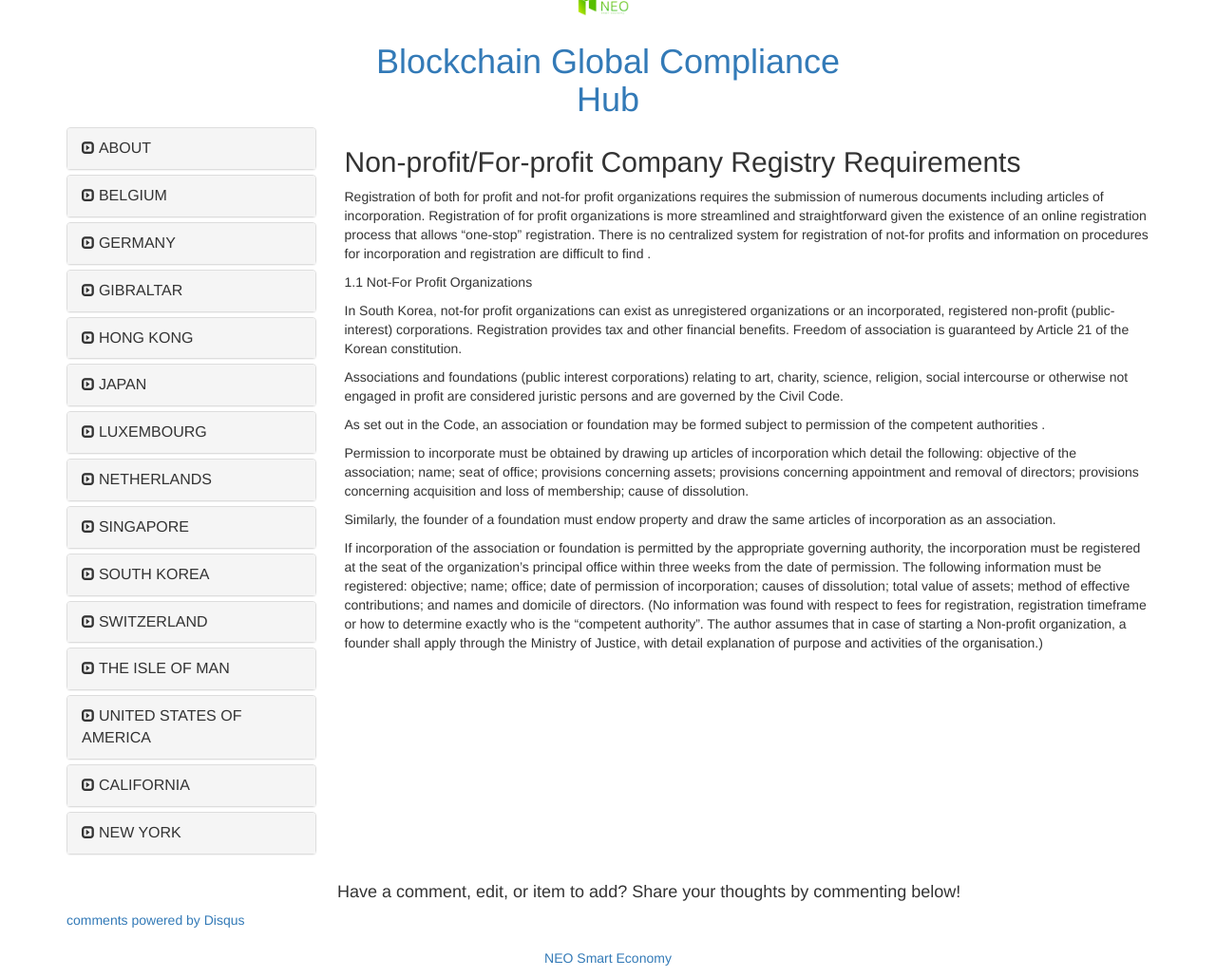
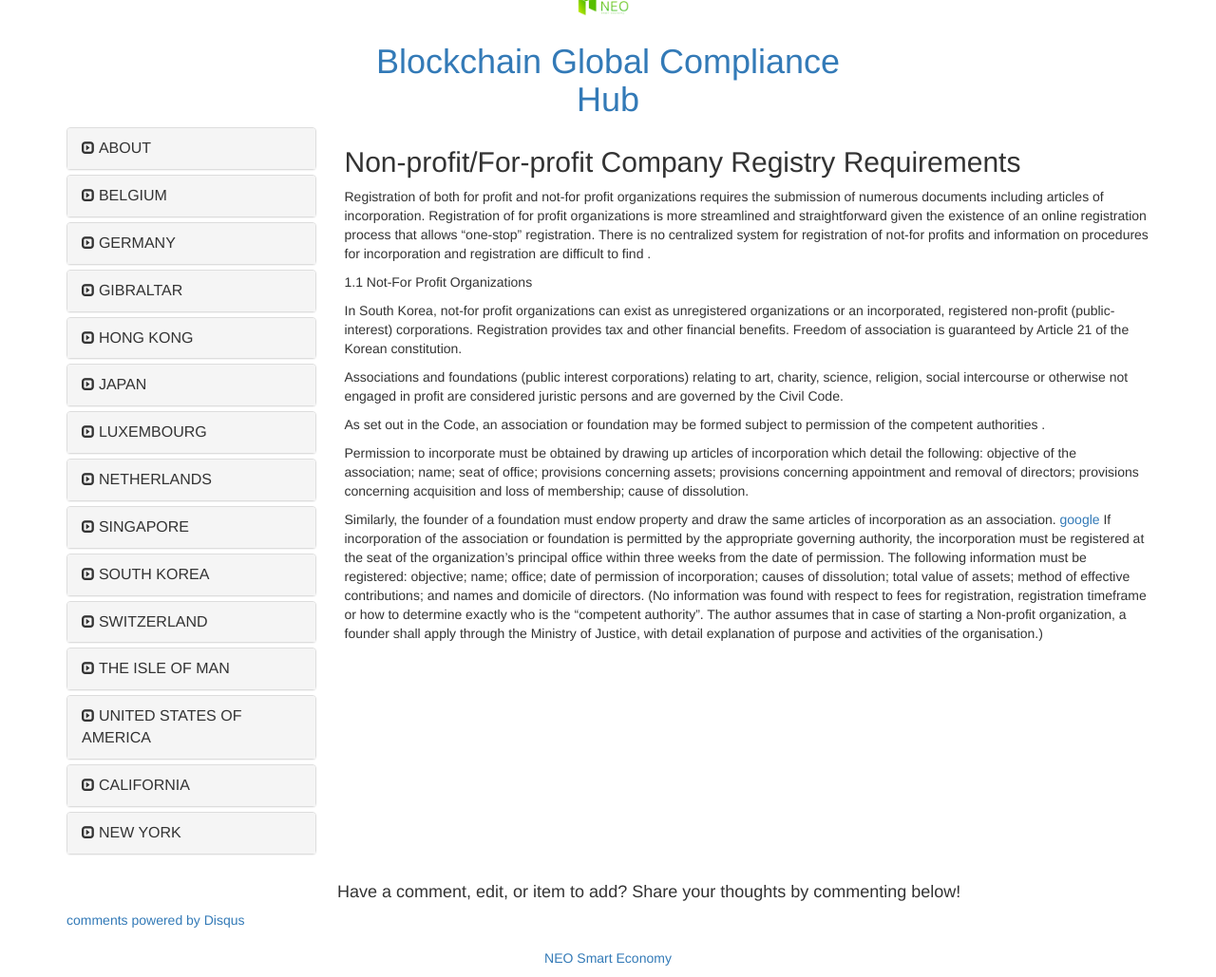
Before and after one commit to neo-project/global-blockchain-compliance-hub, a Jekyll site: the page built from _posts/South Korea/1111-11-01-south-korea-registry-requirements.md, in a window 1280 px wide. Shown: the whole page at 95% size. Built offline with Jekyll 4.4.1, drawn with Linux system fonts in a browser that asks for light colours; nearby versions of some CDN libraries; comment, search, counter and statistics services are not loaded.

Commit message:
Update 1111-11-01-south-korea-registry-requirements.md

```diff
--- a/_posts/South Korea/1111-11-01-south-korea-registry-requirements.md
+++ b/_posts/South Korea/1111-11-01-south-korea-registry-requirements.md
@@ -21,5 +21,5 @@ As set out in the Code, an association or foundation may be formed subject to pe
 Permission to incorporate must be obtained by drawing up articles of incorporation which detail the following: objective of the association; name; seat of office; provisions concerning assets; provisions concerning appointment and removal of directors; provisions concerning acquisition and loss of membership; cause of dissolution.
 
 Similarly, the founder of a foundation must endow property and draw the same articles of incorporation as an association.
-
+[google](www.google.com)
 If incorporation of the association or foundation is permitted by the appropriate governing authority, the incorporation must be registered at the seat of the organization’s principal office within three weeks from the date of permission. The following information must be registered: objective; name; office; date of permission of incorporation; causes of dissolution; total value of assets; method of effective contributions; and names and domicile of directors.  (No information was found with respect to fees for registration, registration timeframe or how to determine exactly who is the “competent authority”. The author assumes that in case of starting a Non-profit organization, a founder shall apply through the Ministry of Justice, with detail explanation of purpose and activities of the organisation.)
```
